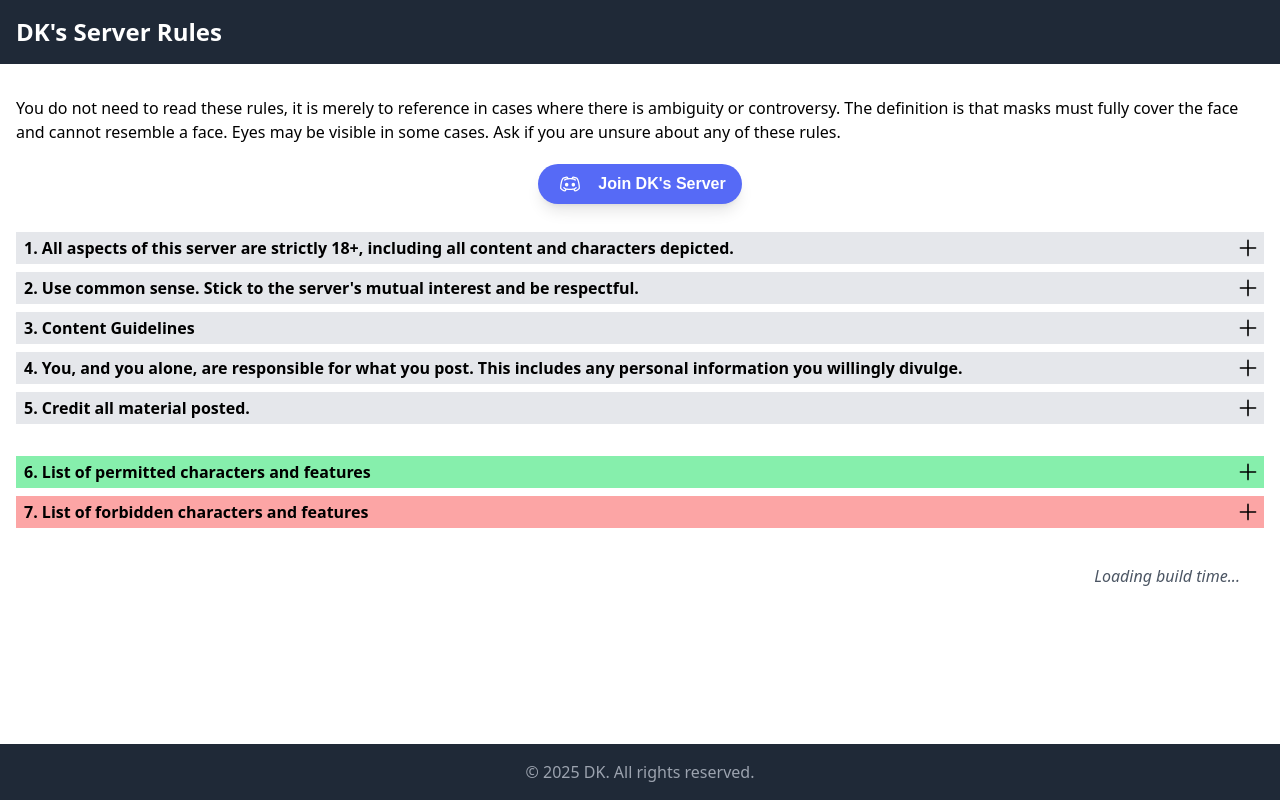
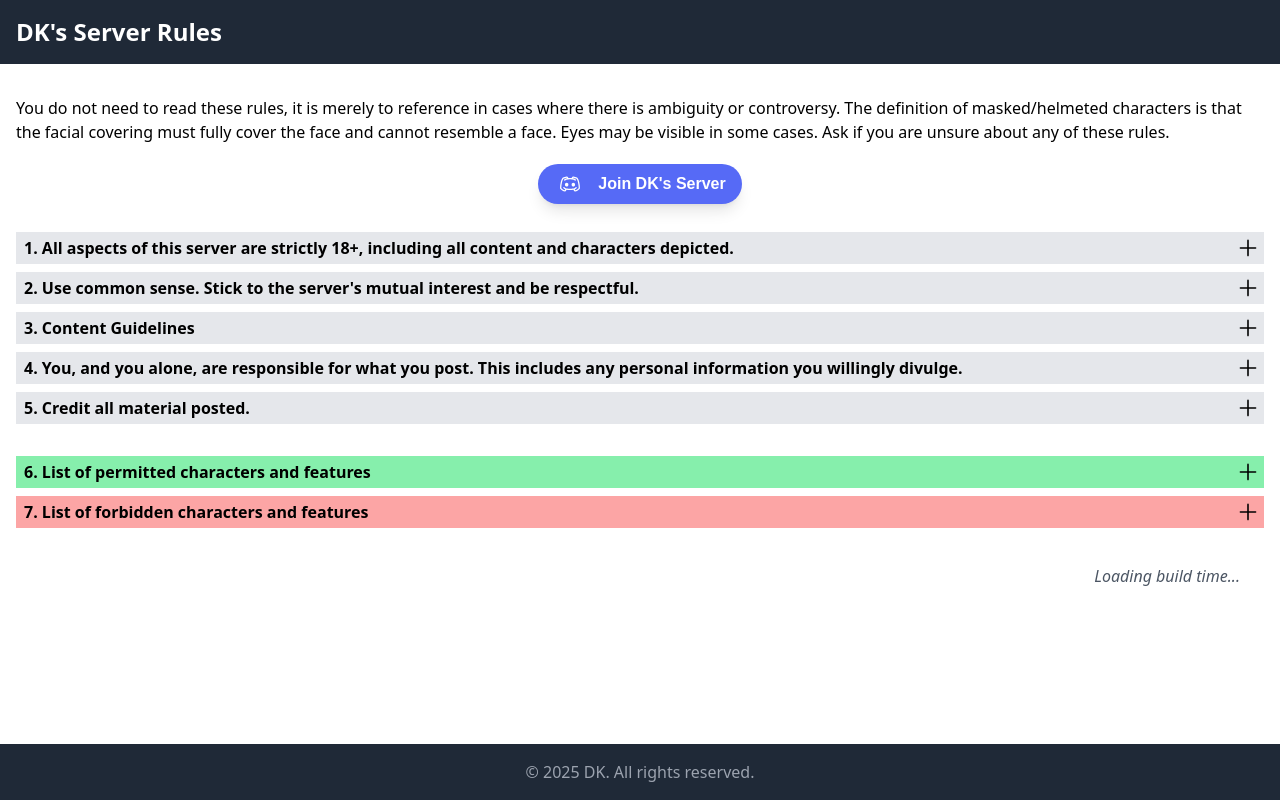
Before and after one commit to dk-wiki/server-rules, a React (Vite) app: page / in a window 1280 px wide. Built offline with nearby package versions, Linux system fonts and the light colour scheme; no server answers.

Commit message:
Updated type

```diff
--- a/src/App.jsx
+++ b/src/App.jsx
@@ -19,7 +19,7 @@ function App() {
           <p>
             You do not need to read these rules, it is merely to reference in cases where there is ambiguity or controversy.
 
-            The definition is that masks must fully cover the face and cannot resemble a face. Eyes may be visible in some cases. Ask if you are unsure about any of these rules.
+            The definition of masked/helmeted characters is that the facial covering must fully cover the face and cannot resemble a face. Eyes may be visible in some cases. Ask if you are unsure about any of these rules.
           </p>
           <div className="w-full flex justify-center items-center mt-5">
             <DiscordJoinButton onClick={handleJoinClick} />
```
